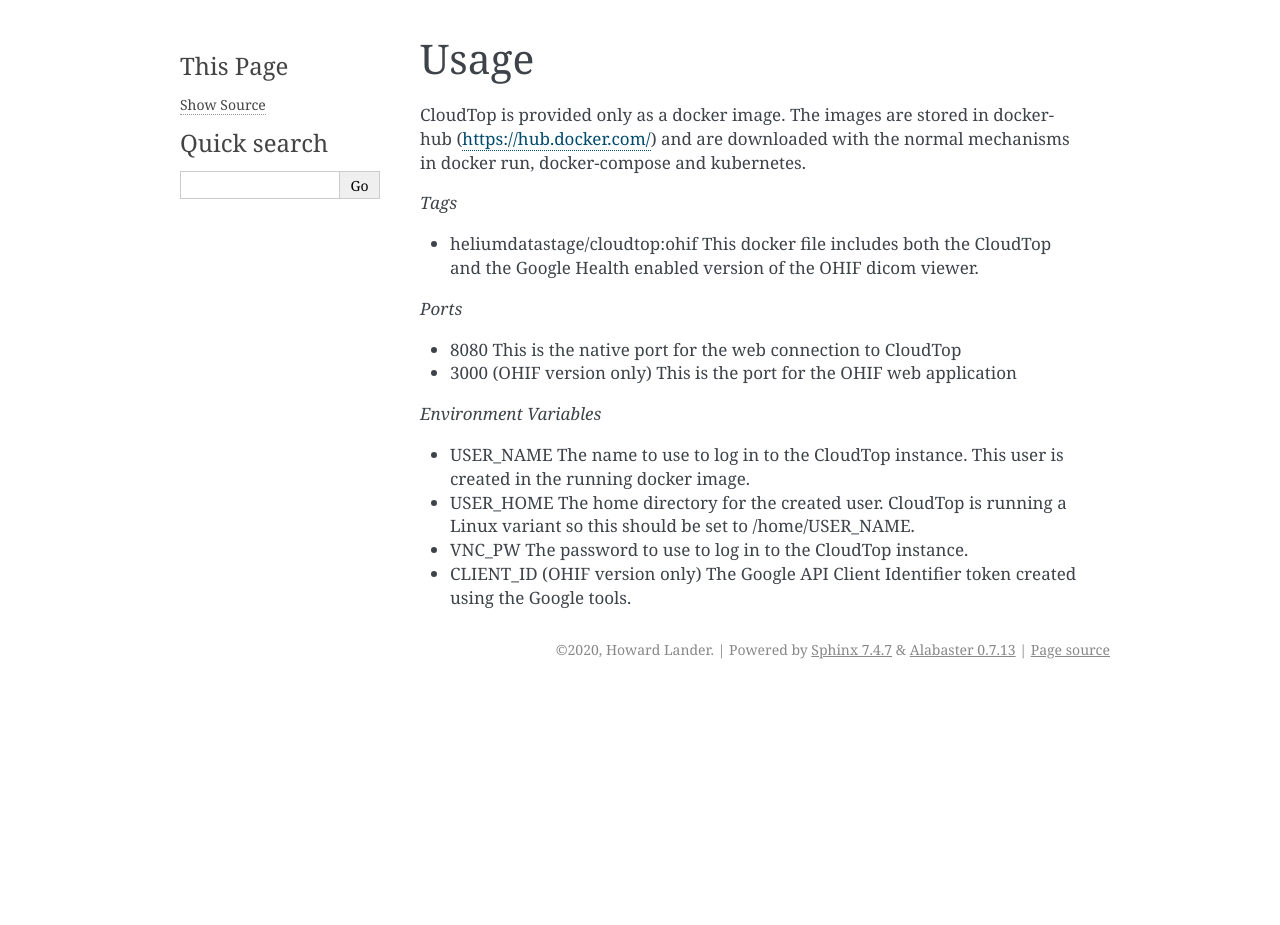
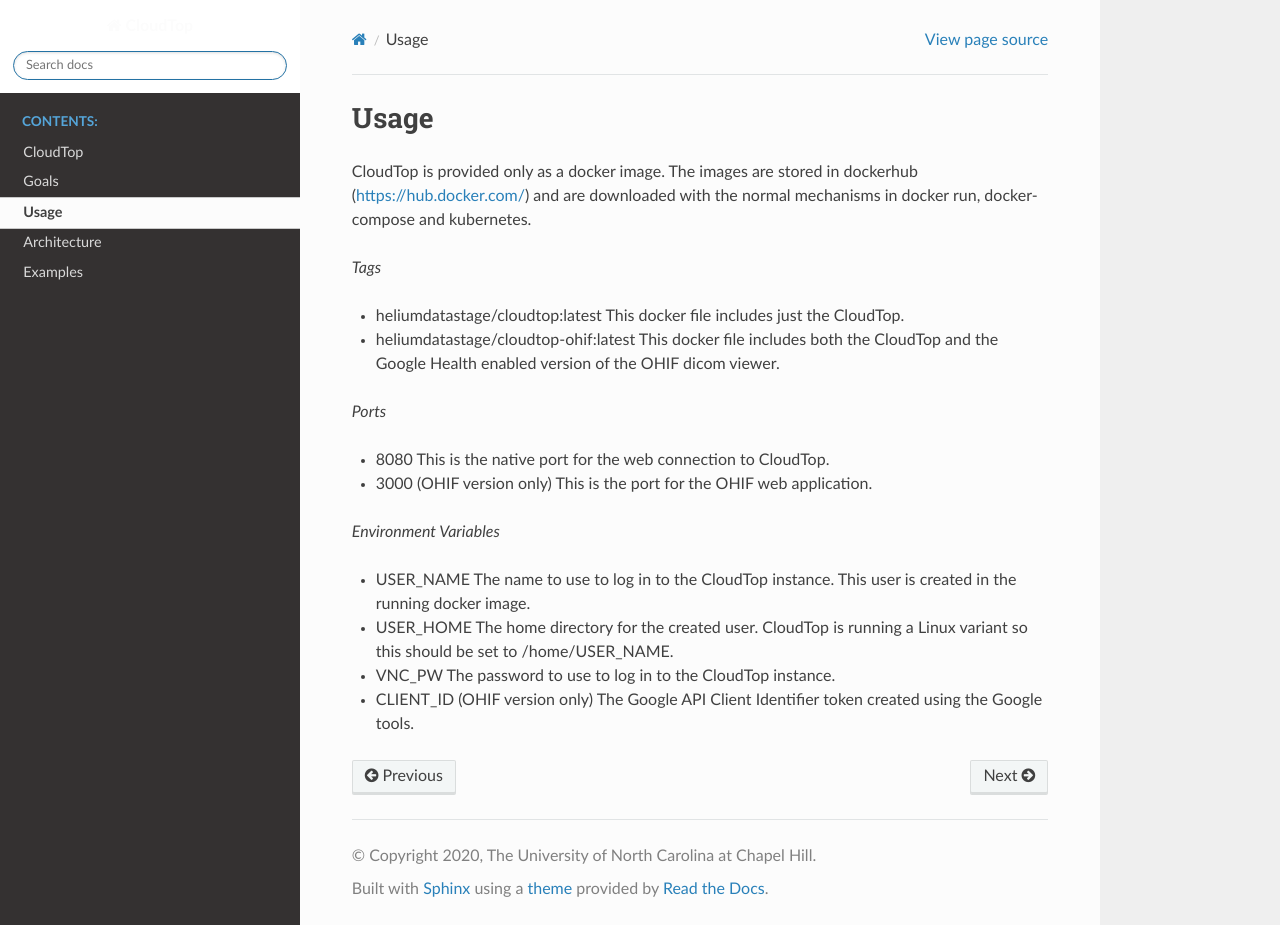
Before and after one commit to helxplatform/cloudtop-docs, a Sphinx documentation site: the page built from docs/source/Usage.rst, in a window 1280 px wide and 925 px high. Built offline with Sphinx 7.4.7 and the Read the Docs theme 2.0.0, drawn with Linux system fonts in a browser that asks for light colours.

Commit message:
updated docs to show that there are now 2 separate CloudTop docker at docker hub

```diff
--- /dev/null
+++ b/docs/source/Architecture.rst
@@ -0,0 +1,6 @@
+Architecture
+************
+.. image:: images/CloudTopArchitecture-Slide1.png
+   :align: center
+.. image:: images/CloudTopArchitecture-Slide2.png
+   :align: center
--- /dev/null
+++ b/docs/source/Examples.rst
@@ -0,0 +1,6 @@
+Examples
+********
+.. image:: images/CloudTopArchitecture-Slide3.png
+   :align: center
+.. image:: images/CloudTopArchitecture-Slide4.png
+   :align: center
--- a/docs/source/Usage.rst
+++ b/docs/source/Usage.rst
@@ -5,12 +5,13 @@
 
 *Tags*
 
-* heliumdatastage/cloudtop:ohif  This docker file includes both the CloudTop and the Google Health enabled version of the OHIF dicom viewer.
+* heliumdatastage/cloudtop:latest  This docker file includes just the CloudTop.
+* heliumdatastage/cloudtop-ohif:latest  This docker file includes both the CloudTop and the Google Health enabled version of the OHIF dicom viewer.
 
 *Ports*
 
-* 8080 This is the native port for the web connection to CloudTop
-* 3000 (OHIF version only) This is the port for the OHIF web application
+* 8080 This is the native port for the web connection to CloudTop.
+* 3000 (OHIF version only) This is the port for the OHIF web application.
 
 *Environment Variables*
 
--- a/docs/source/conf.py
+++ b/docs/source/conf.py
@@ -18,7 +18,7 @@
 # -- Project information -----------------------------------------------------
 
 project = 'CloudTop'
-copyright = '2020, Howard Lander'
+copyright = '2020, The University of North Carolina at Chapel Hill'
 author = 'Howard Lander'
 
 # The full version, including alpha/beta/rc tags
@@ -48,6 +48,23 @@
 # a list of builtin themes.
 #
 html_theme = 'alabaster'
+html_theme = 'sphinx_rtd_theme'
+html_theme_options = {
+    'canonical_url': '',
+    'analytics_id': 'UA-XXXXXXX-1',  #  Provided by Google in your dashboard
+    'logo_only': False,
+    'display_version': True,
+    'prev_next_buttons_location': 'bottom',
+    'style_external_links': False,
+#    'vcs_pageview_mode': '',
+    'style_nav_header_background': 'white',
+    # Toc options
+    'collapse_navigation': True,
+    'sticky_navigation': True,
+    'navigation_depth': 4,
+    'includehidden': True,
+    'titles_only': False
+}
 
 # Add any paths that contain custom static files (such as style sheets) here,
 # relative to this directory. They are copied after the builtin static files,
--- a/docs/source/index.rst
+++ b/docs/source/index.rst
@@ -13,3 +13,5 @@
    CloudTop
    Goals
    Usage
+   Architecture
+   Examples
```
Also changed, not shown: 2 other files.
